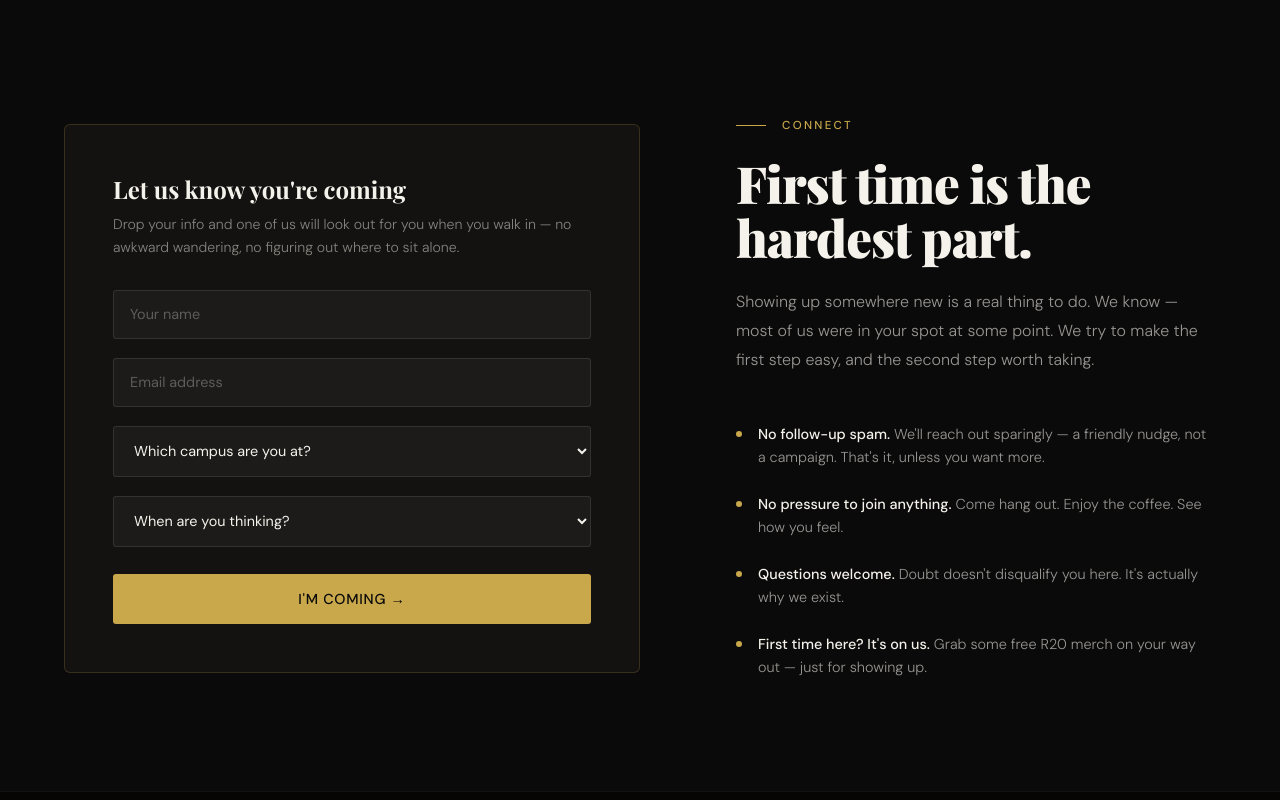
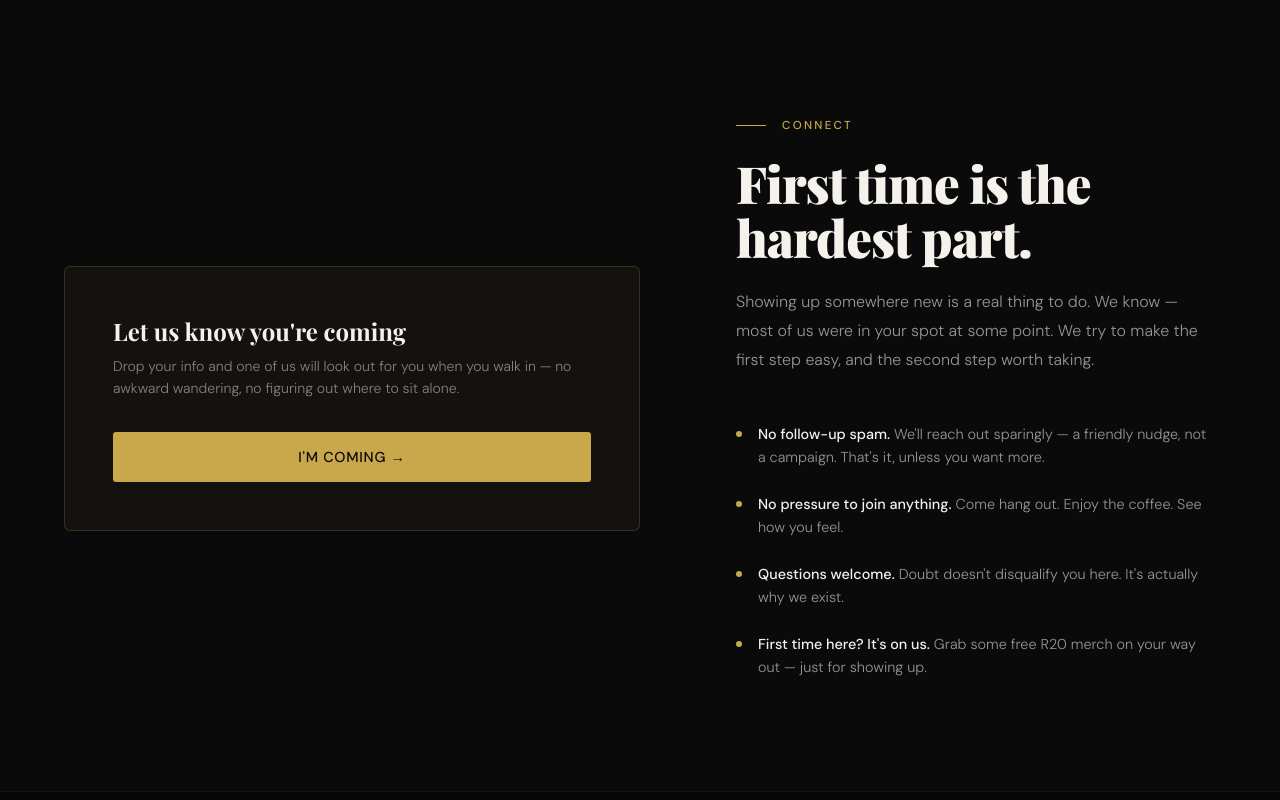
Before and after one commit to ekowbe/r20nights, a plain HTML site: page index.html in a window 1280 px wide. Shown: the part 4820-5620 px from the top of the page. Drawn offline with nearby package versions, Linux system fonts and the light colour scheme; a web font is replaced by a local one.

Commit message:
Wire Connect section to /visit-us; clean up visit-us voice and styles
Replaces dummy RSVP form with a CTA button linking to /visit-us (Vania's Typeform page). Removes orphaned form CSS/JS. Fixes peer voice on visit-us.html and adds --rust variable.

Co-Authored-By: Claude Sonnet 4.6 <noreply@anthropic.com>

```diff
--- a/index.html
+++ b/index.html
@@ -733,24 +733,6 @@
     margin-bottom: 2rem;
     line-height: 1.6;
   }
-  .form-row { margin-bottom: 1.2rem; }
-  .form-row input,
-  .form-row select {
-    width: 100%;
-    background: rgba(255,255,255,0.04);
-    border: 1px solid rgba(255,255,255,0.1);
-    border-radius: 3px;
-    padding: 0.9rem 1rem;
-    color: var(--white);
-    font-family: var(--sans);
-    font-size: 0.9rem;
-    outline: none;
-    transition: border-color 0.2s;
-  }
-  .form-row input:focus,
-  .form-row select:focus { border-color: var(--gold); }
-  .form-row input::placeholder { color: rgba(245,242,236,0.3); }
-  .form-row select option { background: #1c1c1c; }
   .form-submit {
     width: 100%;
     background: var(--gold);
@@ -768,19 +750,6 @@
     margin-top: 0.5rem;
   }
   .form-submit:hover { background: var(--gold-light); }
-  .form-submit:disabled { opacity: 0.6; cursor: default; }
-  .form-error {
-    color: var(--rust);
-    font-size: 0.82rem;
-    margin: -0.4rem 0 1rem;
-  }
-  .sr-only {
-    position: absolute;
-    width: 1px; height: 1px;
-    overflow: hidden;
-    clip: rect(0,0,0,0);
-    white-space: nowrap;
-  }
   .connect-text .section-title { max-width: 400px; }
   .connect-text p {
     font-size: 1rem;
@@ -1282,37 +1251,7 @@
     <div class="connect-form-wrap reveal">
       <h3>Let us know you're coming</h3>
       <p>Drop your info and one of us will look out for you when you walk in — no awkward wandering, no figuring out where to sit alone.</p>
-      <form id="rsvp-form" novalidate>
-        <div class="form-row">
-          <label for="rsvp-name" class="sr-only">Your name</label>
-          <input id="rsvp-name" name="name" type="text" placeholder="Your name" autocomplete="name" required>
-        </div>
-        <div class="form-row">
-          <label for="rsvp-email" class="sr-only">Email address</label>
-          <input id="rsvp-email" name="email" type="email" placeholder="Email address" autocomplete="email" required>
-        </div>
-        <div class="form-row">
-          <label for="rsvp-campus" class="sr-only">Which campus are you at?</label>
-          <select id="rsvp-campus" name="campus" required>
-            <option value="" disabled selected>Which campus are you at?</option>
-            <option>Columbia University</option>
-            <option>New York University</option>
-            <option>City College of New York</option>
-            <option>Pace University</option>
-          </select>
-        </div>
-        <div class="form-row">
-          <label for="rsvp-when" class="sr-only">When are you thinking?</label>
-          <select id="rsvp-when" name="when" required>
-            <option value="" disabled selected>When are you thinking?</option>
-            <option>This Saturday</option>
-            <option>Next Saturday</option>
-            <option>Just looking for now</option>
-          </select>
-        </div>
-        <p id="rsvp-error" class="form-error" role="alert" hidden>Please fill in your name, email, and pick both options above.</p>
-        <button type="submit" class="form-submit">I'm Coming →</button>
-      </form>
+      <a href="/visit-us" class="form-submit" style="display:block; text-align:center; text-decoration:none; margin-top:2rem;">I'm Coming →</a>
     </div>
 
     <div class="connect-text reveal">
@@ -1427,21 +1366,6 @@
   modal.addEventListener('click', e => { if (e.target === modal) closeModal(); });
   document.addEventListener('keydown', e => { if (e.key === 'Escape') closeModal(); });
 
-  // RSVP form validation
-  const rsvpForm = document.getElementById('rsvp-form');
-  const rsvpError = document.getElementById('rsvp-error');
-  if (rsvpForm) {
-    rsvpForm.addEventListener('submit', (e) => {
-      e.preventDefault();
-      if (!rsvpForm.checkValidity()) {
-        rsvpError.hidden = false;
-        return;
-      }
-      rsvpError.hidden = true;
-      window.location.href = '/visit-us';
-    });
-  }
-
   // Smooth nav links
   document.querySelectorAll('a[href^="#"]').forEach(a => {
     a.addEventListener('click', e => {
```
Also changed, not shown: visit-us.html (+3 -2 lines).
